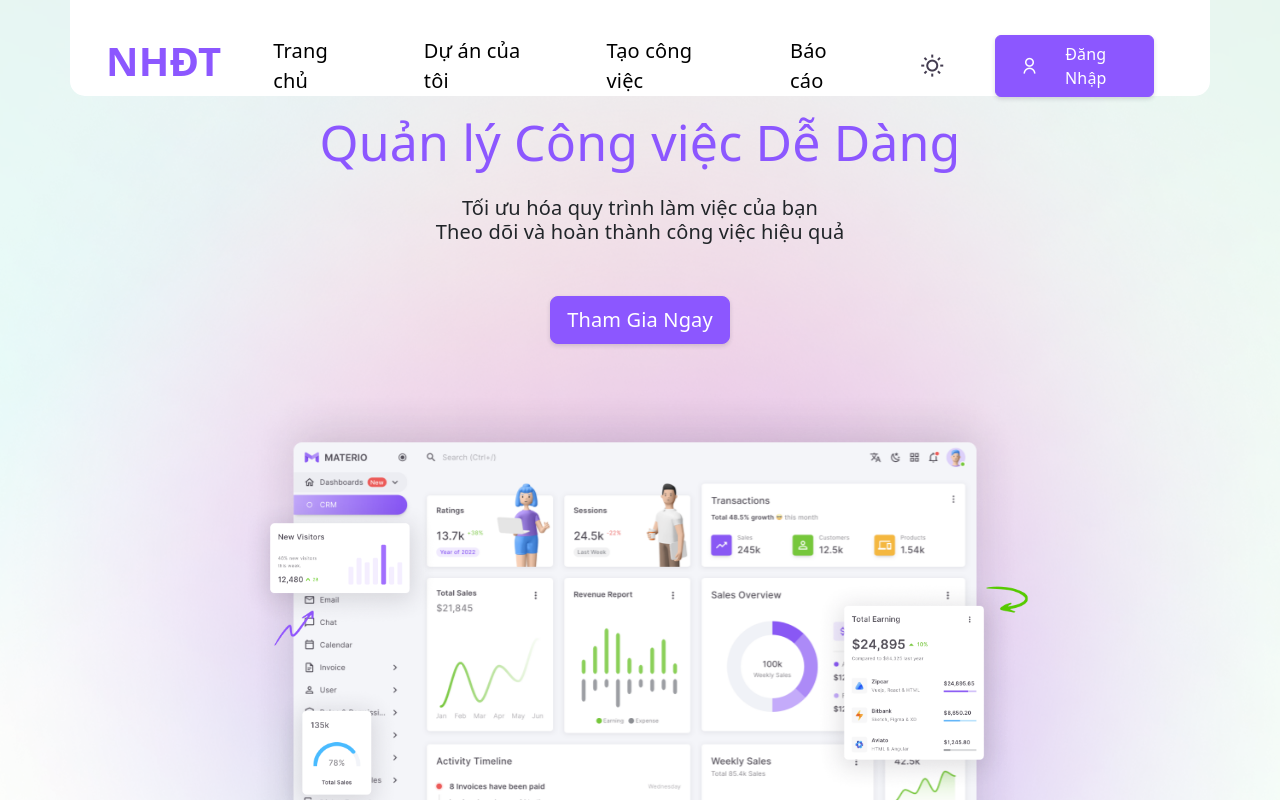
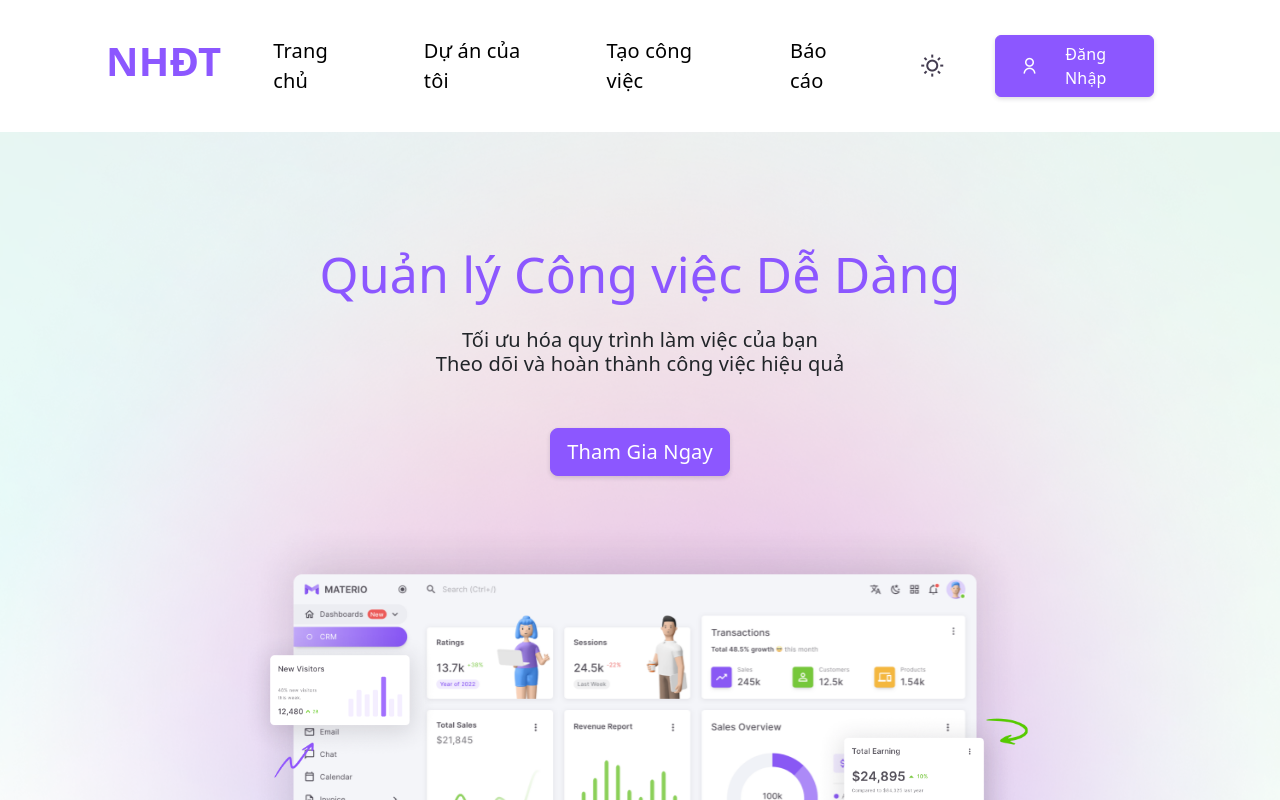
Before and after one commit to npthanh19/DuAnTotNghiep_TaskManager, a React (Create React App) app: page / in a window 1280 px wide. Shown: the top 800 px of the page. Built offline with nearby package versions, Linux system fonts and the light colour scheme.

Commit message:
WE-22 - Update

```diff
--- a/src/components/client/Header.jsx
+++ b/src/components/client/Header.jsx
@@ -6,7 +6,7 @@ import { Link } from 'react-router-dom';
 export default function Header() {
      return (
           <header>
-               <nav className="layout-navbar container shadow-none py-0">
+               <nav className="layout-navbarr container shadow-none py-0">
                     <div className="navbar navbar-expand-lg landing-navbar border-top-0 px-4 px-md-8">
                          <div className="navbar-brand app-brand demo d-flex py-0 py-lg-2 me-6">
                               <button
```
